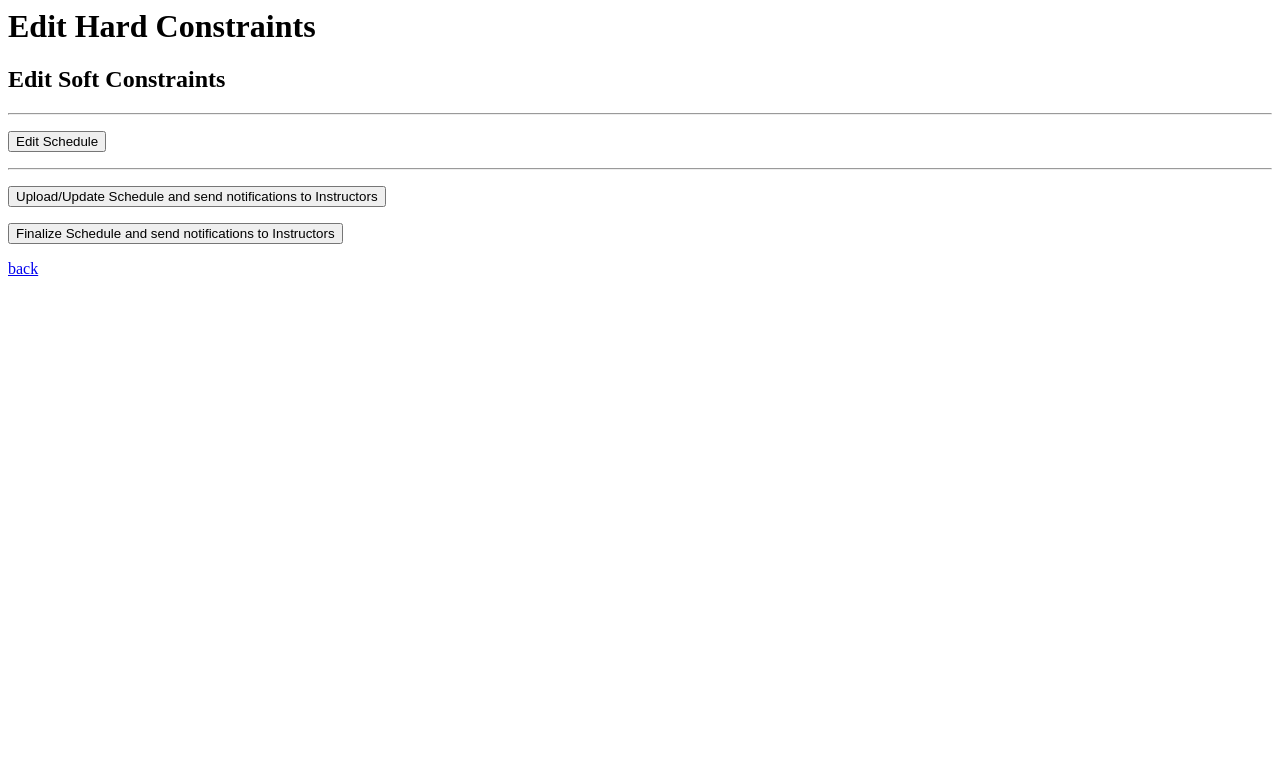
After one commit to jiaweikhong/Term5_ESC_Scheduler, a Flask app: page /courseScheduleedit in a window 1280 px wide. The commit adds this page. Shown: the top 783 px of the page. Run offline with Flask 2, Linux system fonts and the light colour scheme.

Commit message:
small edits

```diff
--- a/main.py
+++ b/main.py
@@ -94,6 +94,8 @@ def adminwelcome():
     if request.method == 'POST':
         if "createSchedule" in request.form:
             return redirect(url_for('courseSchedule'))
+        if "viewEditSchedule" in request.form:
+            return redirect(url_for('courseScheduleedit'))
     return render_template('adminwelcome.html')
 
 
@@ -101,11 +103,13 @@ def adminwelcome():
 def schedulecreation():
     return render_template('schedulecreation.html')
 
-
 @app.route("/courseSchedule")
 def courseSchedule():
     return render_template('courseSchedule.html')
 
+@app.route("/courseScheduleedit")
+def courseScheduleedit():
+    return render_template('courseScheduleedit.html')
 
 if __name__ == "__main__":
     app.run(debug=True)
--- a/templates/adminwelcome.html
+++ b/templates/adminwelcome.html
@@ -42,8 +42,7 @@
 				<td><input type="submit" class="button button1" name="createSchedule" value="Create Schedule" /></td>
 			</tr>
 			<tr>
-				<td><input type="button" class="button button1" name="viewEditSchedule" value="View/Edit Course Schedule"
-						onclick="window.location.href='courseSchedule'" /></td>
+				<td><input type="submit" class="button button1" name="viewEditSchedule" value="View/Edit Course Schedule" /></td>
 			</tr>
 			<tr>
 				<td><input type="button" class="button button1" value="Delete Schedule"
--- /dev/null
+++ b/templates/courseScheduleedit.html
@@ -0,0 +1,20 @@
+<html>
+	<head>
+		<title>Course Schedule Edit</title>
+	</head>
+	<body>
+		<h1>Edit Hard Constraints</h1>
+		<!--List of constraints with form for fillup-->
+
+		<h2>Edit Soft Constraints</h2>
+		<hr />
+
+		<p><button>Edit Schedule</button></p>
+		<!--Javascript which takes in all the inputs and creates base schedule-->
+		<hr />
+		<!--drop down list box of available schedules to pick and maybe finalize-->
+		<p><button>Upload/Update Schedule and send notifications to Instructors</button></p>
+		<p><button>Finalize Schedule and send notifications to Instructors</button></p>
+		<p><a href="adminwelcome.html">back</a></p>
+	</body>
+</html>
```
